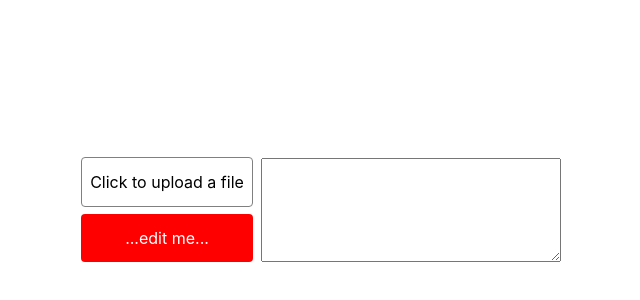
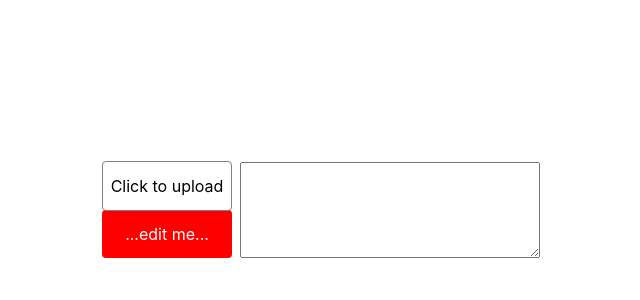
Before and after one commit to Devband777/openai, a React (Create React App) app: page / in a window 1280 px wide. Shown: the part 190-490 px from the top of the page, without its empty margins (319-959 px from the left). Built offline with nearby package versions, Linux system fonts and the light colour scheme.

Commit message:
Add fixes

```diff
--- a/package.json
+++ b/package.json
@@ -6,6 +6,7 @@
     "@testing-library/jest-dom": "^5.16.5",
     "@testing-library/react": "^13.4.0",
     "@testing-library/user-event": "^13.5.0",
+    "axios": "^1.3.3",
     "office-text-extractor": "^2.0.0",
     "react": "^18.2.0",
     "react-dom": "^18.2.0",
--- a/src/App.js
+++ b/src/App.js
@@ -1,18 +1,61 @@
+import {useState} from 'react'
 import Input from './components/Input'
 import Button from './components/Button'
 import TextArea from './components/TextArea'
+import axios from 'axios'
 import './App.scss'
 
 
 function App() {
+  const [uploadedFile, setUploadedFile] = useState ('');
+  const [fileTitle, setFileTitle] = useState ('Click to upload');
+  const [result, setResult] = useState('')
+
+  async function handleFormSubmittion (e) {
+    e.preventDefault ();
+
+    let form = document.getElementById ('form');
+    let formData = new FormData (form);
+
+    let res = await axios.post ('http://localhost:5000/upload', formData);
+    console.log(res)
+    if(res.data.status) {
+      setResult(res.data.msg.choices[0].text)
+    }
+
+    // do something
+    console.log("Form submitted")
+  }
+
+  function handleUploadedFile (e) {
+    setUploadedFile (e.target.value);
+    setFileTitle(e.target.files[0].name)
+  }
+
   return (
     <div className="App">
       <div className='App-left'>
-        <Input />
-        <Button />
+        <form
+          encType="multipart/form-data"
+          onSubmit={handleFormSubmittion}
+          id="form"
+        >
+        <Input
+          name="uploadedFile"
+          onChange={handleUploadedFile}
+          text={fileTitle}
+          value={uploadedFile}
+          required
+        />
+        <Button
+          onClick={handleFormSubmittion}
+        />
+        </form>
       </div>
       <div className='App-right'>
-        <TextArea />
+        <TextArea
+          text={result}
+        />
       </div>
     </div>
   );
--- a/src/components/Button/index.js
+++ b/src/components/Button/index.js
@@ -1,17 +1,13 @@
 import './style.scss'
 
 function Button ({
-    text="...edit me..."
+    text="...edit me...",
+    onClick
 }) {
-    const test = async () => {
-    }
-
     return (
         <div
             className="button"
-            onClick={() => {
-                test()
-            }}
+            onClick={onClick}
         >
             {text}
         </div>
--- a/src/components/Button/style.scss
+++ b/src/components/Button/style.scss
@@ -4,4 +4,9 @@
     color: white;
     padding: 14px 4px;
     text-align: center;
+    cursor: pointer;
+
+    &:hover {
+        opacity: 0.7;
+    }
 }
--- a/src/components/Input/index.js
+++ b/src/components/Input/index.js
@@ -1,11 +1,21 @@
+import { useState } from 'react';
 import './style.scss'
 
 function Input ({
-    placeholder = "Click to upload a file"
+    text = "Click to upload a file",
+    name = "",
+    value,
+    onChange
 }) {
     return (<div className="input">
-        <label for="upload-photo">{placeholder}</label>
-        <input type="file" name="photo" id="upload-photo" />
+        <label for="upload-resume">{text}</label>
+        <input
+            type="file"
+            value={value}
+            name={name}
+            id="upload-resume"
+            onChange={onChange}
+        />
     </div>)
 }
 
--- a/src/components/Input/style.scss
+++ b/src/components/Input/style.scss
@@ -8,7 +8,7 @@
         border-radius: 4px;
      }
 
-     #upload-photo {
+     #upload-resume {
         opacity: 0;
         position: absolute;
         z-index: -1;
--- a/src/components/TextArea/index.js
+++ b/src/components/TextArea/index.js
@@ -5,6 +5,7 @@ function TextArea ({
 }) {
     return (<div className="textarea">
         <textarea
+            value={text}
         />
     </div>)
 }
```
Also changed, not shown: 1 other file (tests, documents, lock files or other folders).
